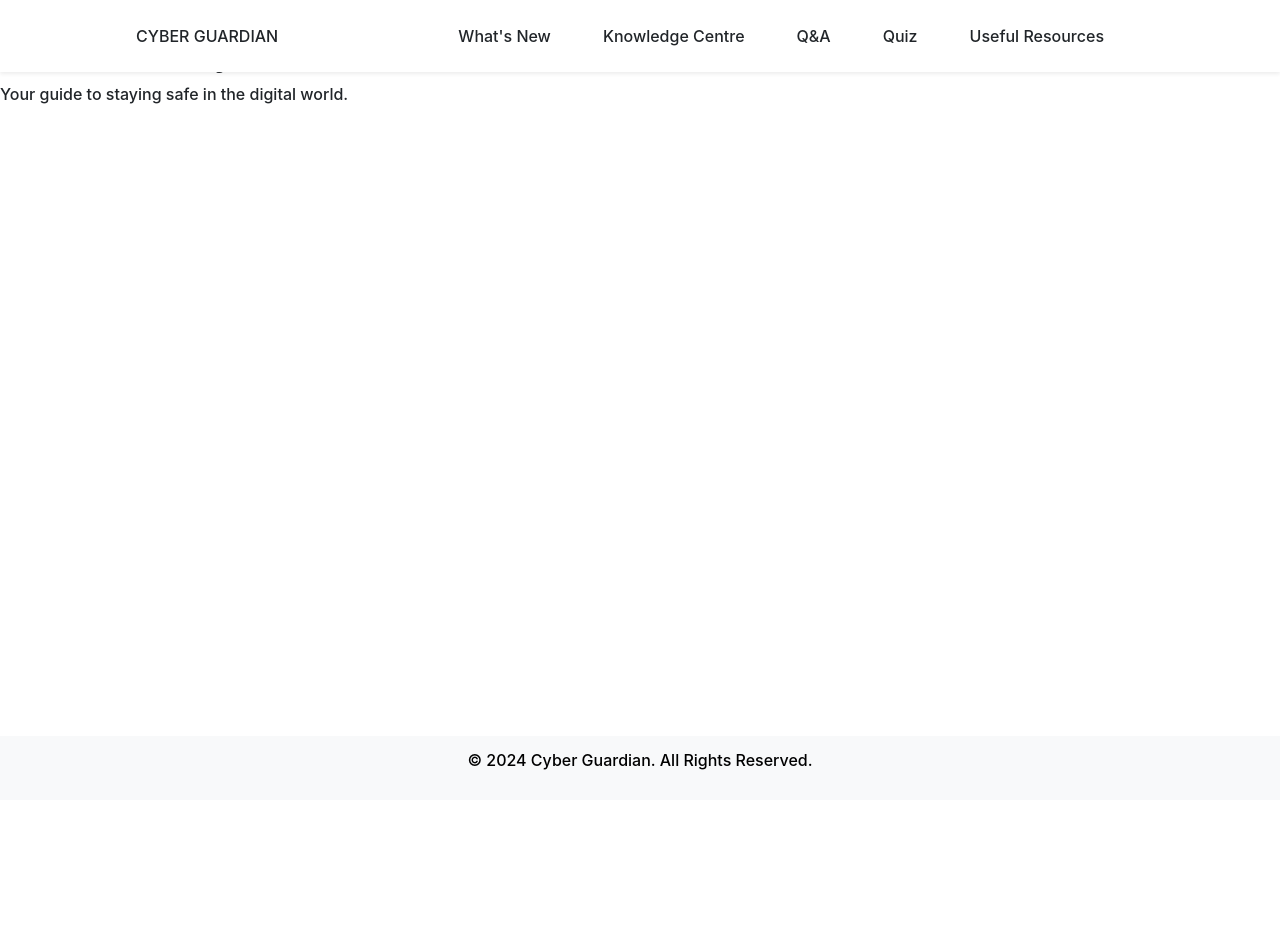
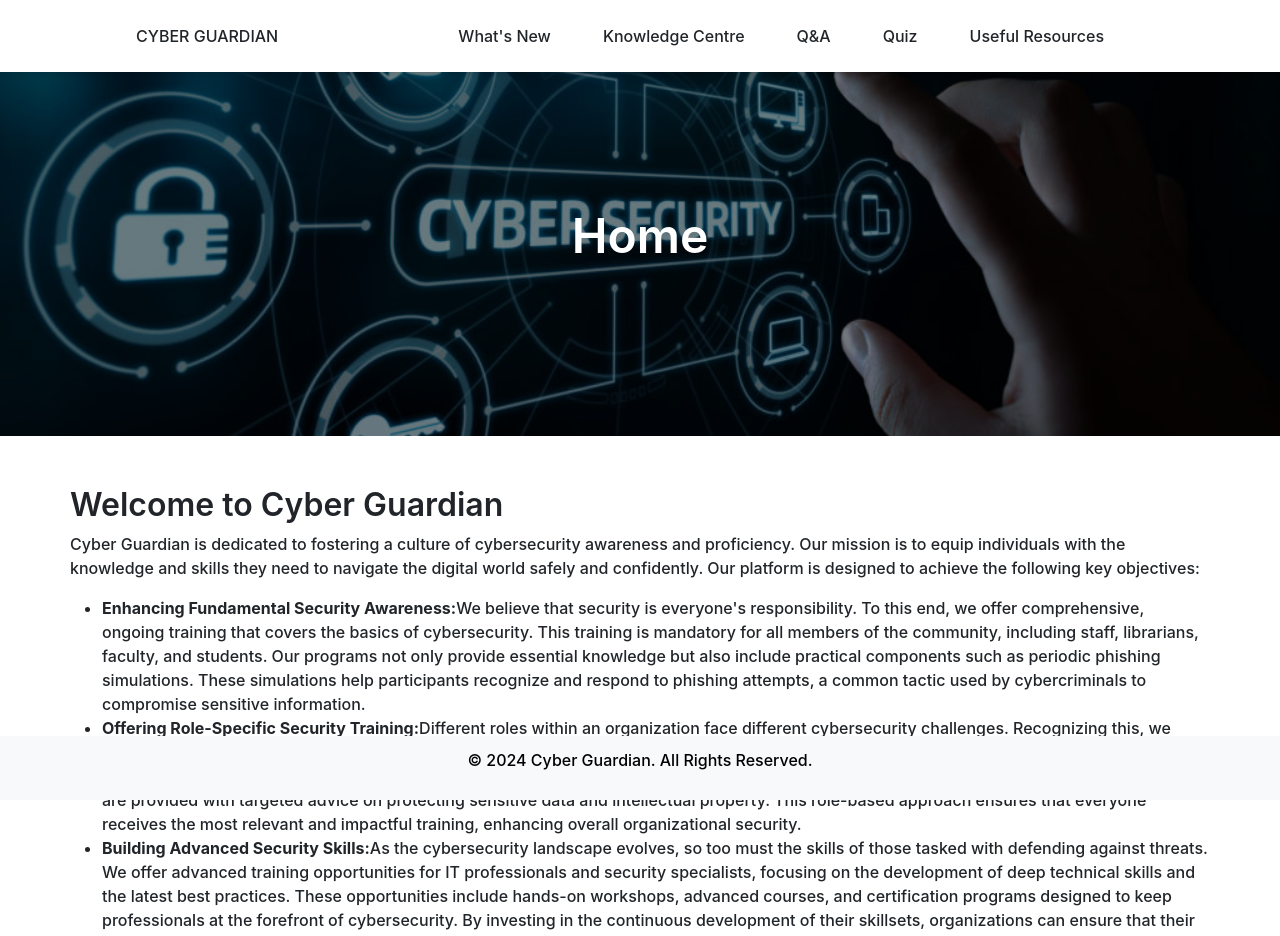
Before and after one commit to NgKWD/COMP3000HK23_24_NgKaWai, a React (Create React App) app: page / in a window 1280 px wide. Shown: the top 936 px of the page. Before the commit the page ends 800 px from the top, so only its background shows below. Built offline with nearby package versions, Linux system fonts and the light colour scheme; the HTML template or start-up script is replaced by a standard one.

Commit message:
feat: update home page content

```diff
--- a/src/components/Home.js
+++ b/src/components/Home.js
@@ -2,11 +2,40 @@
 
 const Home = () => {
     return (
-        <div id="home">
-            <h2>Welcome to Cyber Guardian</h2>
-            <p>Your guide to staying safe in the digital world.</p>
+        <div>
+            {/* Banner Section */}
+            <div className="banner" style={{ backgroundImage: `url(assets/knowledgecentre.jpg)` }}>
+                <div className="banner-overlay"></div>
+                <h1 className="banner-text">Home</h1>
+            </div>
+            <div style={styles.home}>
+                <h2>Welcome to Cyber Guardian</h2>
+                <p>Cyber Guardian is dedicated to fostering a culture of cybersecurity awareness and proficiency. Our mission is to equip individuals with the knowledge and skills they need to navigate the digital world safely and confidently. Our platform is designed to achieve the following key objectives:</p>
+                <ul>
+                    <li>
+                        <strong>Enhancing Fundamental Security Awareness:</strong>
+                        We believe that security is everyone's responsibility. To this end, we offer comprehensive, ongoing training that covers the basics of cybersecurity. This training is mandatory for all members of the community, including staff, librarians, faculty, and students. Our programs not only provide essential knowledge but also include practical components such as periodic phishing simulations. These simulations help participants recognize and respond to phishing attempts, a common tactic used by cybercriminals to compromise sensitive information.
+                    </li>
+                    <li>
+                        <strong>Offering Role-Specific Security Training:</strong>
+                        Different roles within an organization face different cybersecurity challenges. Recognizing this, we offer specialized training that is tailored to the specific needs of various roles. For instance, application developers receive training focused on secure coding practices, while IT administrators learn about network security and system hardening. Researchers and other specialized roles are provided with targeted advice on protecting sensitive data and intellectual property. This role-based approach ensures that everyone receives the most relevant and impactful training, enhancing overall organizational security.
+                    </li>
+                    <li>
+                        <strong>Building Advanced Security Skills:</strong>
+                        As the cybersecurity landscape evolves, so too must the skills of those tasked with defending against threats. We offer advanced training opportunities for IT professionals and security specialists, focusing on the development of deep technical skills and the latest best practices. These opportunities include hands-on workshops, advanced courses, and certification programs designed to keep professionals at the forefront of cybersecurity. By investing in the continuous development of their skillsets, organizations can ensure that their IT teams are prepared to tackle even the most sophisticated cyber threats.
+                    </li>
+                </ul>
+                <p>At Cyber Guardian, we are committed to empowering you with the tools and knowledge needed to protect yourself and your organization in an increasingly complex digital landscape. Join us in our mission to create a safer, more secure cyber environment for all.</p>
+
+            </div>
         </div>
+
     );
 };
 
+const styles = {
+    home: {
+        padding: '0px 70px 70px 70px',
+    }
+};
 export default Home;
```
